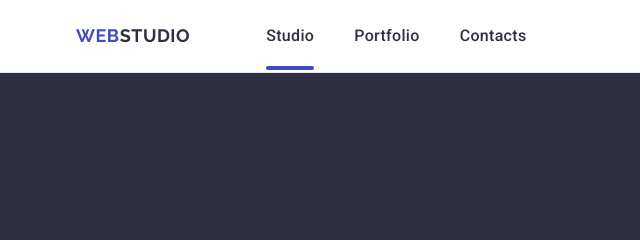
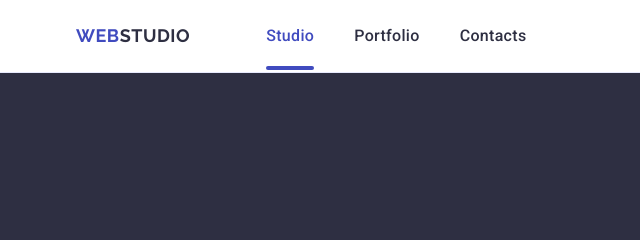
Before and after one commit to Nastyaashh/goit-markup-hw-04, a plain HTML site: page index.html in a window 1280 px wide. Shown: the top 240 px of the page, 0-640 px from the left. Drawn offline with nearby package versions, Linux system fonts and the light colour scheme.

Commit message:
update color

```diff
--- a/css/styles.css
+++ b/css/styles.css
@@ -84,7 +84,7 @@ padding: 24px 0;
     color: var(--c-brand);
 }
 .logo-link-studio {
-    color:var(--c-primary);
+    color:var(--c-brand);
     font-size: 16px;
     font-weight: 500;
 line-height: 1.5;
```
